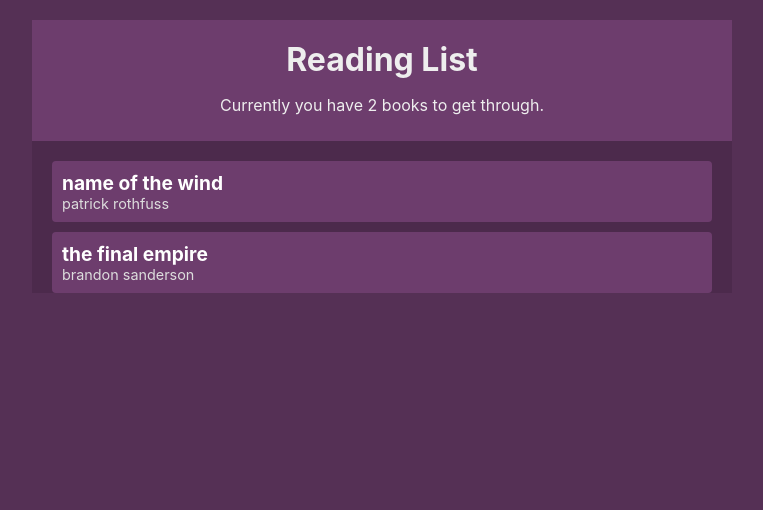
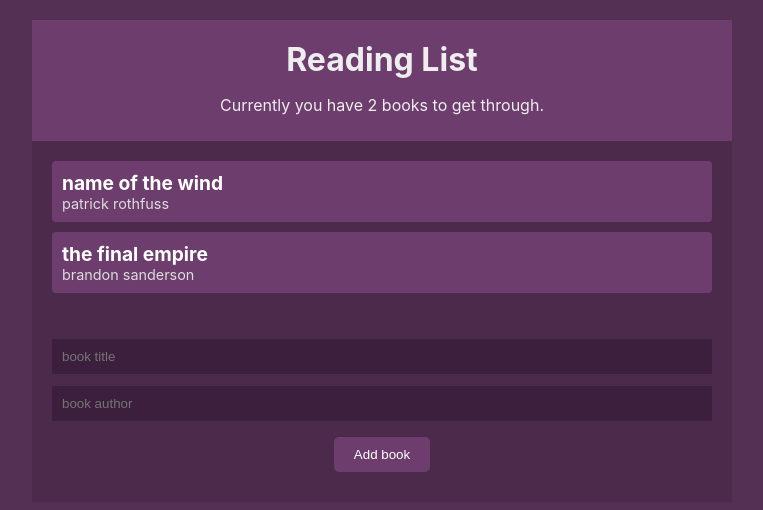
Before and after one commit to norrico31/Reading-List-App-React-, a React (Create React App) app: page / in a window 1280 px wide. Shown: the top 510 px of the page, without its empty margins (258-1021 px from the left). Built offline with nearby package versions, Linux system fonts and the light colour scheme.

Commit message:
added BookForm to App.js and use the useState and useContext to add a new data

```diff
--- a/src/App.js
+++ b/src/App.js
@@ -4,6 +4,7 @@ import './index.css';
 import BookContextProvider from './contexts/BookContext';
 import Navbar from './components/Navbar';
 import BookList from './components/BookList';
+import BookForm from './components/BookForm';
 
 function App() {
   return (
@@ -12,6 +13,7 @@ function App() {
         <BookContextProvider>
             <Navbar />
             <BookList />
+            <BookForm />
         </BookContextProvider>
 
     </div>
--- a/src/components/BookForm.js
+++ b/src/components/BookForm.js
@@ -0,0 +1,31 @@
+import React, { useContext, useState } from 'react';
+
+import { BookContext } from '../contexts/BookContext';
+
+const BookForm = () => {
+
+    const { addBook } = useContext(BookContext);
+
+    const [ title, setTitle ] = useState('');
+    const [ author, setAuthor ] = useState('');
+
+    const handleSubmit = (e) => {
+        e.preventDefault();
+        // console.log(title, author);
+        addBook(title, author);
+        setTitle('');
+        setAuthor('');
+    }
+
+    return (
+        <form onSubmit={ handleSubmit }>
+            <input type="text" placeholder="book title" required value={ title } onChange={(e) => setTitle(e.target.value)} />
+            <input type="text" placeholder="book author" required value={ author } onChange={(e) => setAuthor(e.target.value)} />
+            <button type="submit">Add book</button>
+        </form>
+    );
+}
+
+
+
+export default BookForm;
--- a/src/contexts/BookContext.js
+++ b/src/contexts/BookContext.js
@@ -11,7 +11,7 @@ const BookContextProvider = (props) => {
     ]);
 
     const addBook = (title, author) => {
-        setBooks([ ...books, { title: title, author: author, id: uuid() }])
+        setBooks([ ...books, { title: title, author: author, id: uuid() }]);
     }
 
     const removeBook = (id) => {
--- a/src/index.css
+++ b/src/index.css
@@ -53,3 +53,24 @@ body {
   margin: 20px;
   text-align: center;
 }
+form {
+  padding: 20px;
+}
+input[type='text'] {
+  width: 100%;
+  padding: 10px;
+  box-sizing: border-box;
+  margin: 6px 0;
+  background: #3c1f3c;
+  color: #fff;
+  border: 0;
+}
+button[type='submit'] {
+  display: block;
+  background: #6d3d6d;
+  color: #fff;
+  margin: 10px auto;
+  padding: 10px 20px;
+  border: none;
+  border-radius: 5px;
+}
```
